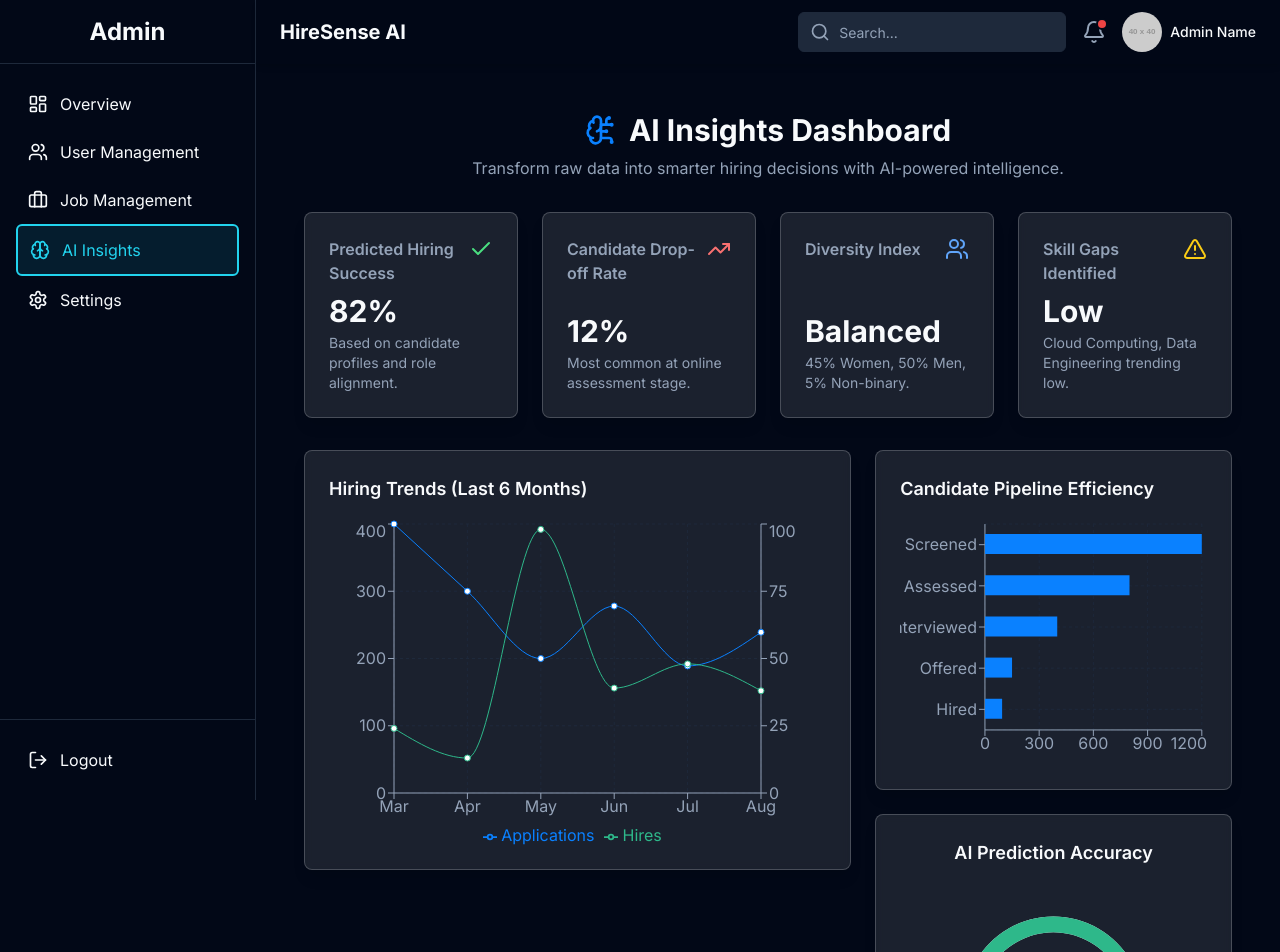
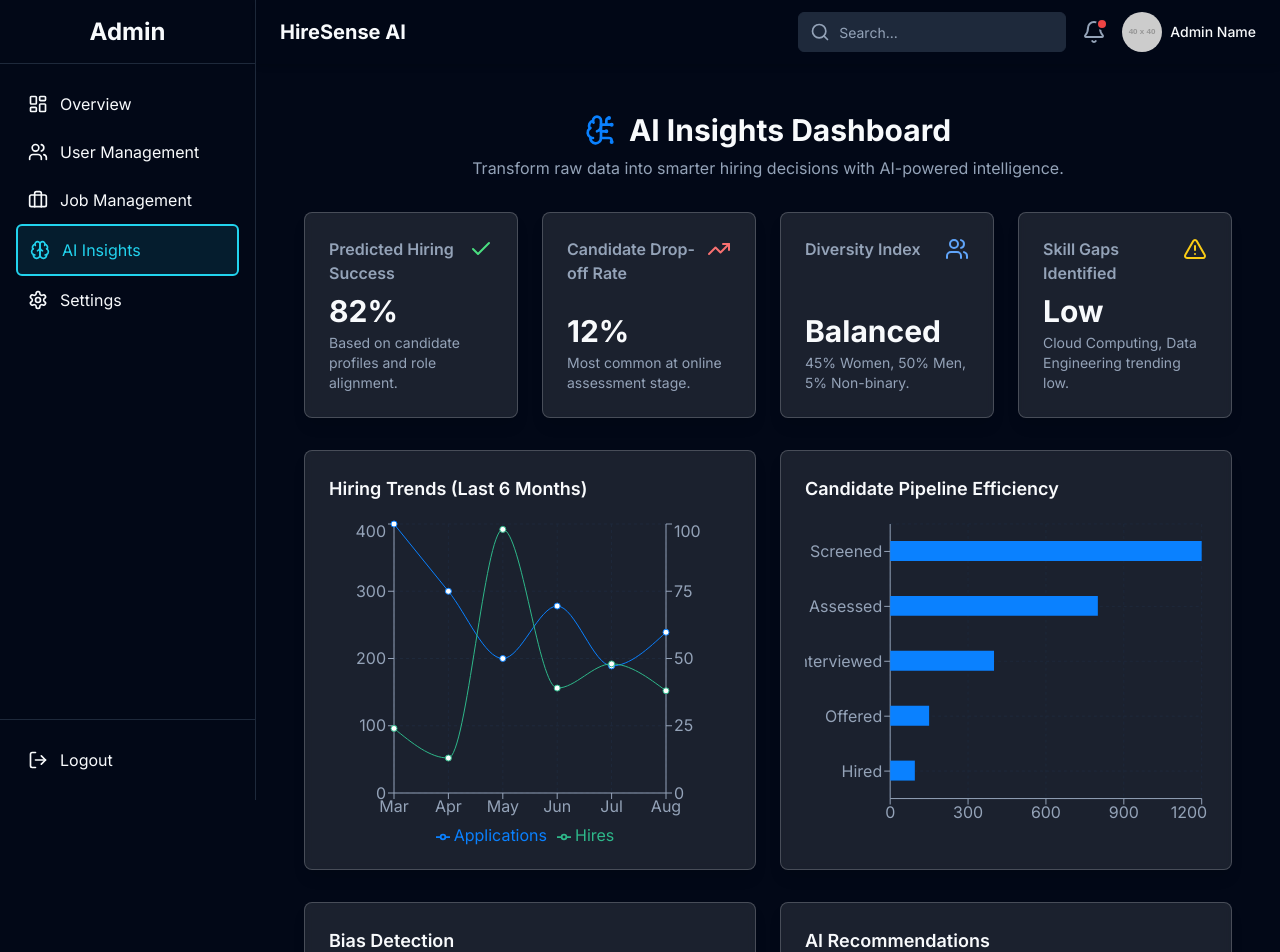
Before and after one commit to yashdesai023/HireSense-AI, a Next.js app: page /admin/ai-insights in a window 1280 px wide. Shown: the top 952 px of the page. Built offline with nearby package versions, Linux system fonts and the light colour scheme.

Commit message:
Make the following changes:
,

Find this element:

  <ConfidenceGauge>

```diff
--- a/src/components/dashboard/admin/AIInsights.jsx
+++ b/src/components/dashboard/admin/AIInsights.jsx
@@ -5,7 +5,6 @@ import TrendChart from './ai-insights/TrendChart';
 import PipelineChart from './ai-insights/PipelineChart';
 import BiasDetectionPanel from './ai-insights/BiasDetectionPanel';
 import RecommendationsPanel from './ai-insights/RecommendationsPanel';
-import ConfidenceGauge from './ai-insights/ConfidenceGauge';
 
 const AIInsights = () => {
   const insights = [
@@ -56,14 +55,9 @@ const AIInsights = () => {
       </section>
 
       {/* Trend Analytics & Charts */}
-      <section className="grid grid-cols-1 lg:grid-cols-5 gap-6 mb-8">
-        <div className="lg:col-span-3">
-          <TrendChart />
-        </div>
-        <div className="lg:col-span-2 flex flex-col gap-6">
-            <PipelineChart />
-            <ConfidenceGauge />
-        </div>
+      <section className="grid grid-cols-1 lg:grid-cols-2 gap-6 mb-8">
+        <TrendChart />
+        <PipelineChart />
       </section>
 
       {/* Bias Detection & Recommendations */}
--- a/src/components/dashboard/admin/Overview.jsx
+++ b/src/components/dashboard/admin/Overview.jsx
@@ -7,6 +7,7 @@ import StatsCard from './overview/StatsCard';
 import ChartSection from './overview/ChartSection';
 import RecentActivityTable from './overview/RecentActivityTable';
 import AIInsightsPanel from './overview/AIInsightsPanel';
+import ConfidenceGauge from './ai-insights/ConfidenceGauge';
 
 const Overview = () => {
   // Purpose: This component serves as the default landing page for the admin dashboard,
@@ -38,9 +39,14 @@ const Overview = () => {
       </div>
 
       {/* Charts & Visuals Placeholder */}
-      <div className="grid grid-cols-1 lg:grid-cols-2 gap-6 mb-8">
-        <ChartSection />
-        <AIInsightsPanel />
+      <div className="grid grid-cols-1 lg:grid-cols-3 gap-6 mb-8">
+        <div className="lg:col-span-2">
+          <ChartSection />
+        </div>
+        <div className="flex flex-col gap-6">
+            <AIInsightsPanel />
+            <ConfidenceGauge />
+        </div>
       </div>
 
       {/* Recent Activity & AI Insights Placeholder */}
```
